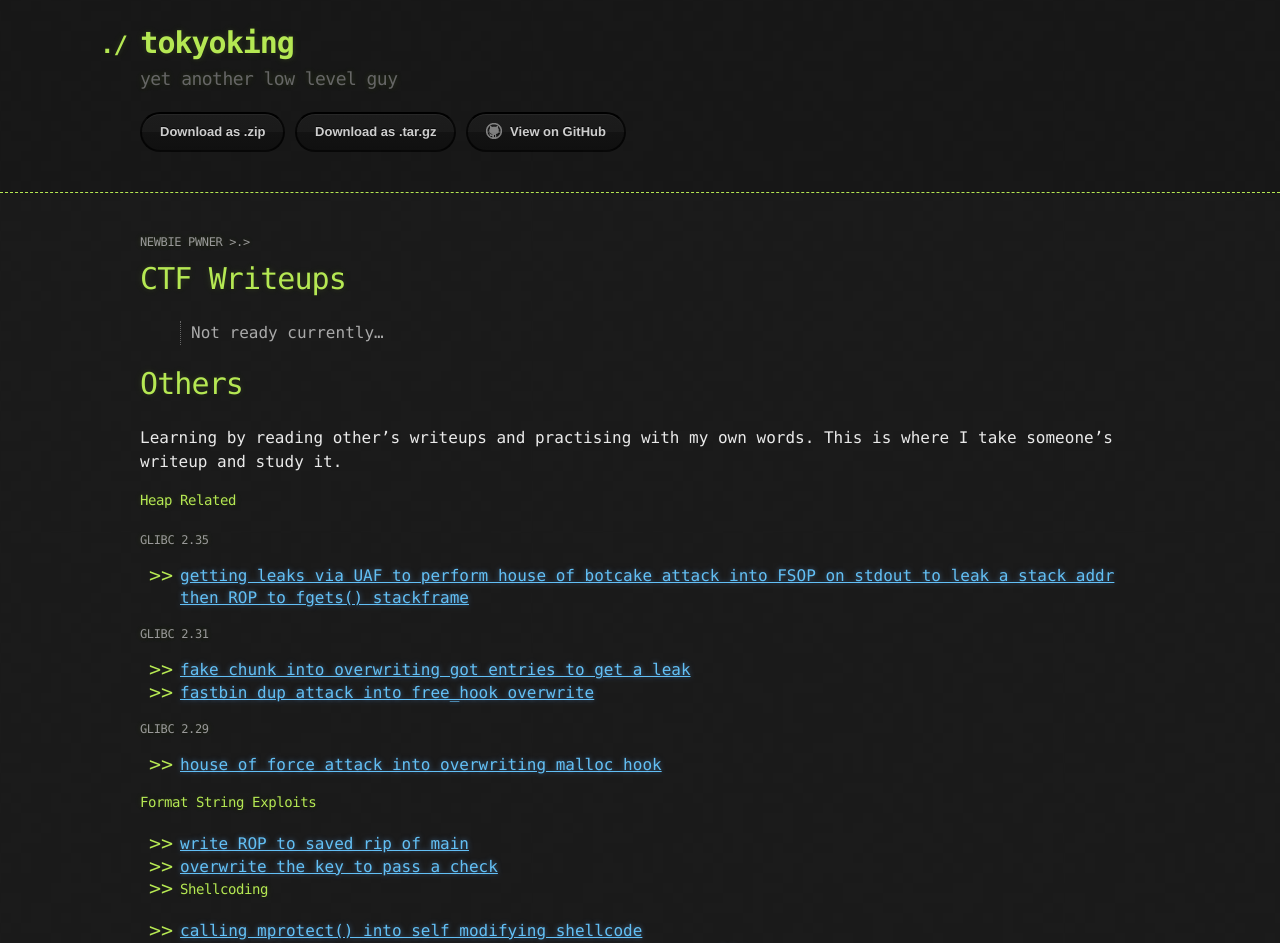
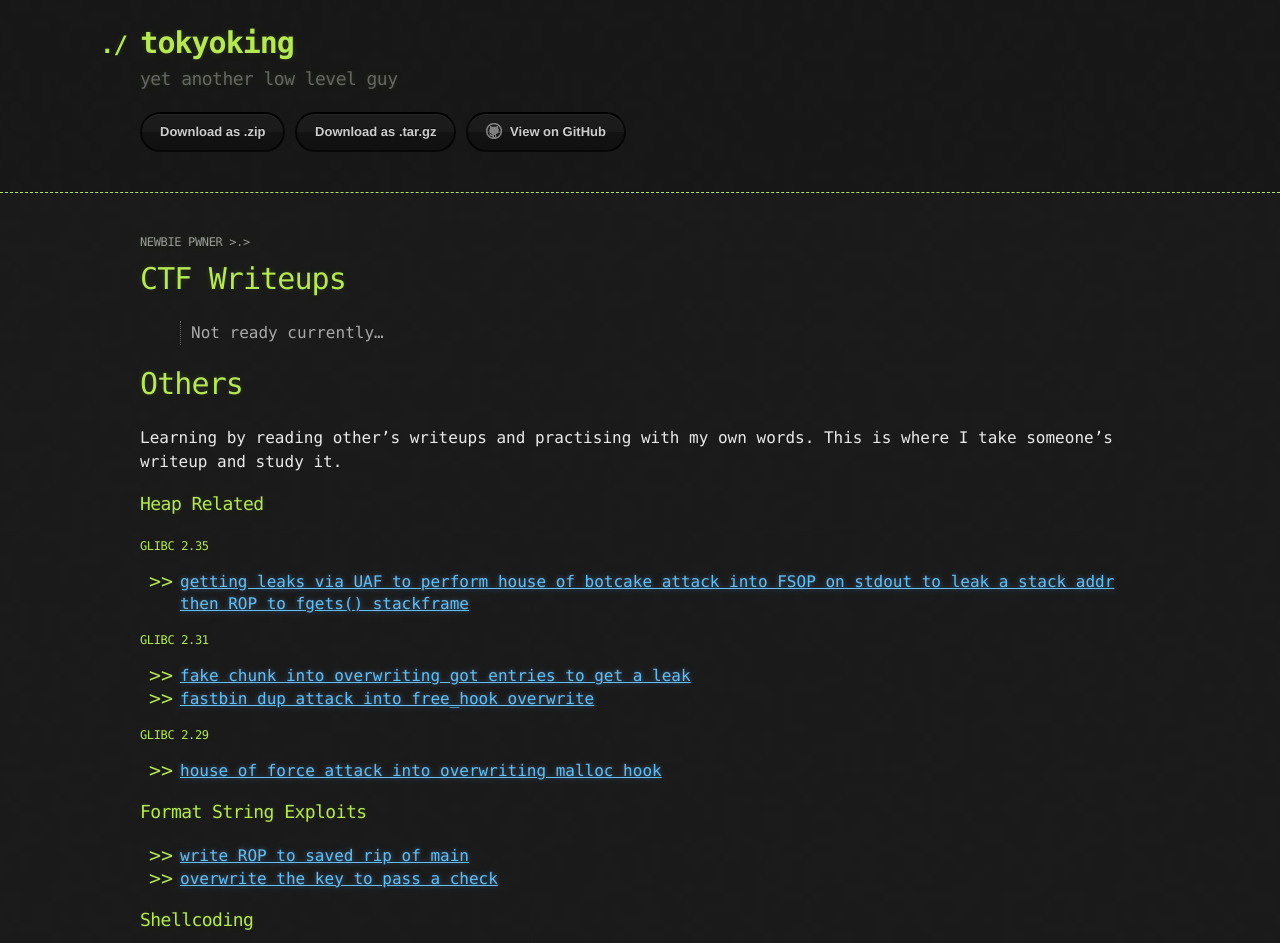
Before and after one commit to 4rsp/4rsp.github.io, a Jekyll site: the page built from index.md, in a window 1280 px wide. Shown: the top 943 px of the page. Built offline with Jekyll 4.4.1, drawn with Linux system fonts in a browser that asks for light colours.

```diff
--- a/index.md
+++ b/index.md
@@ -13,26 +13,26 @@ layout: default
 Learning by reading other's writeups and practising with my own words. This is where I take someone's writeup and study it.
 
 
-#### Heap Related
-###### Glibc 2.35
+### Heap Related
+##### Glibc 2.35
 *  [getting leaks via UAF to perform house of botcake attack into FSOP on stdout to leak a stack addr then ROP to fgets() stackframe](../../../../../tokyoking/ctf/tree/main/heap/otherbins/ImaginaryCTF23/mailman/README.md)
 
-###### Glibc 2.31
+##### Glibc 2.31
 *   [fake chunk into overwriting got entries to get a leak](../../../../../tokyoking/ctf/tree/main/heap/tcache/BACKDOOR23/Konsolidator)
 *   [fastbin dup attack into free_hook overwrite](../../../../../tokyoking/ctf/tree/main/heap/otherbins/JUSTCTF22/pwn_notes/)
 
-###### Glibc 2.29
+##### Glibc 2.29
 *   [house of force attack into overwriting malloc hook](../../../../../tokyoking/ctf/tree/main/heap/otherbins/SUNSHINECTF23/House_of_Sus)
 
-#### Format String Exploits
+### Format String Exploits
 *   [write ROP to saved rip of main](../../../../../tokyoking/ctf/tree/main/format_string/BACKDOOR23/Baby_formatter)
 *   [overwrite the key to pass a check](../../../../../tokyoking/ctf/tree/main/format_string/BlueHensCTF24/)
-*
-#### Shellcoding
+
+### Shellcoding
 *   [calling mprotect() into self modifying shellcode](../../../../../tokyoking/ctf/tree/main/shellcode/HKCERTCTF24/shellcode_runner3/)
 *   [getting a leak from not cleared fs_base register into calling one_gaget](../../../../../tokyoking/ctf/tree/main/shellcode/HKCERTCTF24/shellcode_runner3(revenge)/)
-*
-#### Buffer overflow
+
+### Buffer overflow
 *   [Brute-forcing a fork() process into leaking canary](../../../../../tokyoking/ctf/tree/main/buffer_overflow/UTCCTF24)
 
 
```
